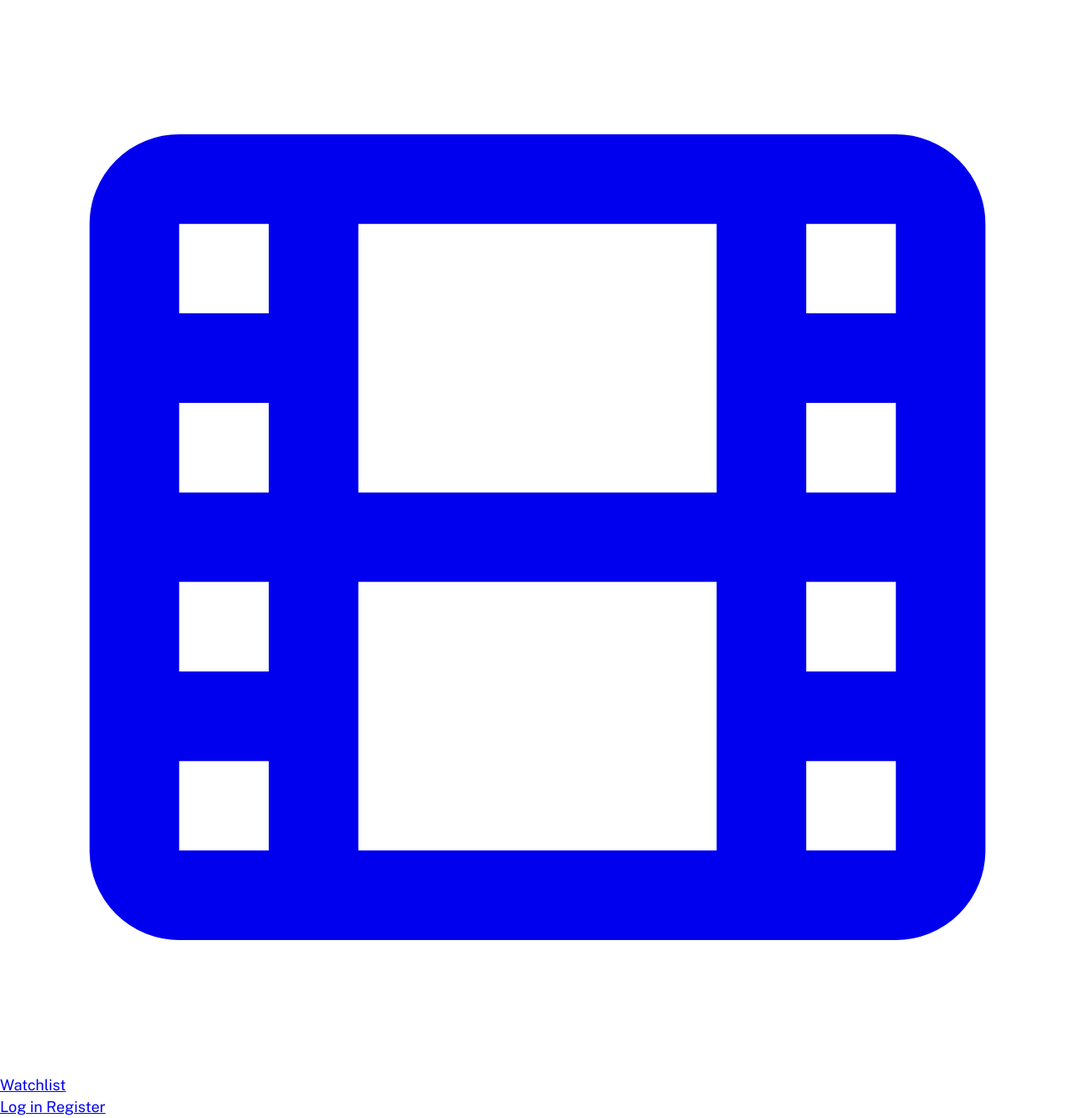
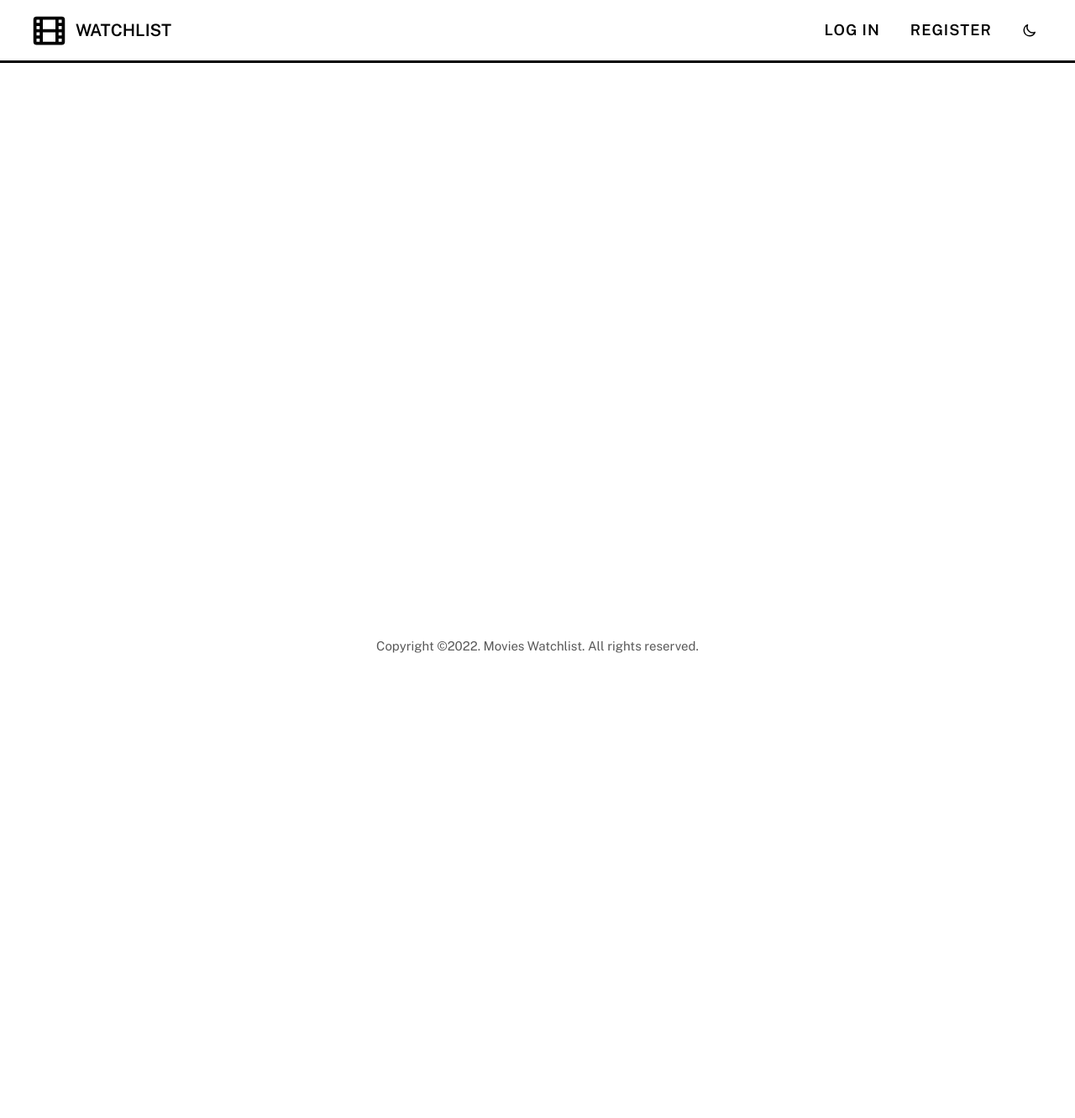
Before and after one commit to VrMonterrey/Movie-Watchlist, a Flask app: template movie_library/templates/layout.html in a window 1280 px wide. Shown: the whole page at 84% size. After the commit the page ends 778 px from the top, so only its background shows below. Run offline with Flask 3, Linux system fonts and the light colour scheme; the template is opened without the code that fills it, so the values that code supplies are empty.

Commit message:
added dark theme

```diff
--- a/movie_library/__init__.py
+++ b/movie_library/__init__.py
@@ -11,7 +11,7 @@ load_dotenv()
 def create_app():
     app = Flask(__name__)
     app.config["MONGODB_URI"] = os.environ.get("MONGODB_URI")
-    app.config["SECRET_KEY"] = os.environ.get("SECRET_KEY", "")
+    app.config["SECRET_KEY"] = os.environ.get("SECRET_KEY", "Alex")
     client = MongoClient(app.config["MONGODB_URI"])
     app.db = client['Alexander23']
     app.register_blueprint(pages)
--- a/movie_library/static/css/main.css
+++ b/movie_library/static/css/main.css
@@ -9,6 +9,19 @@
     --tag-colour: #e5e5e5;
 
     --border: 3px solid #000;
+  }
+
+  :root.dark-mode {
+    --text-dark: #fbf2f2;
+    --text-light: #000;
+    --text-muted: #595959;
+
+    --background-color: #1c2023;
+    --accent-colour: #f56565;
+    --accent-colour-2: #3bb54a;
+    --tag-colour: var(--accent-colour-2);
+
+    --border: 3px solid #fff;
   }
 
   .button {
@@ -46,6 +59,8 @@
   }
 
   body {
+    display: flex;
+    flex-direction: column;
     /* Sets the shared font characteristics, so that that they can be inherited globally */
     font-family: "Public Sans", sans-serif;
     color: var(--text-dark);
@@ -53,6 +68,94 @@
     background-color: var(--background-color);
   }
 
+  .main {
+    flex-grow: 1;
+    padding: 3rem 1.5rem 2rem 1.5rem;
+  }
+
+  @media screen and (min-width: 30em) {
+    .main{
+      padding-top: 5rem
+    }
+  }
+  .header{
+    padding: 0 2rem;
+    border-bottom: var(--border);
+  }
+
+  .header__logo {
+    display: flex;
+    align-items: center;
+    height: 4rem;
+    color: inherit;
+    text-decoration: none;
+  }
+
+  .header__logo:hover {
+    color: var(--accent-colour);
+  }
+
+  .logo__icon {
+    width: 2.5rem;
+    height: 2.5rem;
+  }
+
+  .logo__name {
+    margin-left: 0.5rem;
+    text-transform: uppercase;
+    font-weight: 600;
+    font-size: 20px;
+  }
+
+  .nav-container {
+    display: flex;
+    justify-content: space-between;
+    max-width: 75rem;
+    margin: 0 auto;
+  }
+
+  .nav {
+    display: flex;
+  }
+
+  .nav__link {
+    display: flex;
+    align-items: center;
+    padding: 0 0.5rem;
+    text-decoration: none;
+    color: inherit;
+  }
+
+  .nav__link--active {
+    background-color: var(--accent-colour);
+    color: var(--text-light)
+  }
+
+  .nav__link:not(:last-child) {
+    margin-right: 1rem;
+  }
+
+  .nav__link:hover {
+    margin-bottom: -3px;
+    border-bottom: var(--border);
+  }
+
+  .nav__item {
+    font-weight: 600;
+    letter-spacing: 1px;
+    text-transform: uppercase;
+  }
+
+  .nav__icon {
+    width: 1em;
+    height: 1em;
+  }
+
+  .footer {
+    padding: 1rem 0;
+    color: var(--text-muted);
+    text-align: center;
+  }
   /* Button styles that we'll share across our site */
   .button {
     /* In order to easily position our buttons, we're making them block level elements */
--- a/movie_library/templates/layout.html
+++ b/movie_library/templates/layout.html
@@ -1,6 +1,7 @@
 {% from "macros/nav.html" import header %}
+{% from "macros/footer.html" import footer %}
 <!DOCTYPE html>
-<html lang="en">
+<html lang="en" class="{{ 'dark-mode' if session.get('theme') == 'dark' }}">
     <head>
         <meta charset="UTF-8" />
         <meta name="viewport" content="width=device-width, initial-scale=1.0" />
@@ -14,9 +15,10 @@
     </head>
 
     <body>
-        {{ header("","") }}
+        {{ header(session.get("email"),session.get("theme")) }}
         <main class="main">
             {% block main_content %} {% endblock %}
         </main>
+        {{ footer() }}
     </body>
 </html>
--- /dev/null
+++ b/movie_library/templates/macros/footer.html
@@ -0,0 +1,5 @@
+{% macro footer() %}
+<footer class="footer">
+    <small>Copyright &copy;2022. Movies Watchlist. All rights reserved.</small>
+</footer>
+{% endmacro %}
--- a/movie_library/templates/macros/nav.html
+++ b/movie_library/templates/macros/nav.html
@@ -1,11 +1,11 @@
+{% from "macros/svgs.html" import moon,sun %}
 {% macro header(email, theme) %}
 <header class="header">
-    <div class=nav-container>
+    <div class="nav-container">
         <a href="{{ url_for('pages.index')}}" class="header__logo">
         <svg xmlns="http://www.w3.org/2000/svg" class="logo__icon" fill="none" viewBox="0 0 24 24" stroke="currentColor">
         <path stroke-linecap="round" stroke-linejoin="round" stroke-width="2" d="M7 4v16M17 4v16M3 8h4m10 0h4M3 12h18M3 16h4m10 0h4M4 20h16a1 1 0 001-1V5a1 1 0 00-1-1H4a1 1 0 00-1 1v14a1 1 0 001 1z" />
-        </svg>
-            <span class="logo__name">Watchlist</span>
+        </svg><span class="logo__name">Watchlist</span>
         </a>
         <nav class="nav">
             {% if not email %}
@@ -35,6 +35,16 @@
                     <span class="nav__item">Log out</span>
                 </a>
             {% endif %}
+            <a href="{{ url_for('pages.toggle_theme', current_page=request.path) }}"
+            class="nav__link">
+                <span class="nav__item">
+                    {% if theme == "dark" %}
+                        {{ sun("nav__icon") }}
+                    {% else %}
+                        {{ moon("nav__icon") }}
+                    {% endif %}
+                </span>
+            </a>
         </nav>
     </div>
 </header>
--- /dev/null
+++ b/movie_library/templates/macros/svgs.html
@@ -0,0 +1,23 @@
+{% macro star(class_) %}
+<svg xmlns="http://www.w3.org/2000/svg" class="{{ class_ }}" viewBox="0 0 24 24" stroke="currentColor">
+  <path stroke-linecap="round" stroke-linejoin="round" stroke-width="2" d="M11.049 2.927c.3-.921 1.603-.921 1.902 0l1.519 4.674a1 1 0 00.95.69h4.915c.969 0 1.371 1.24.588 1.81l-3.976 2.888a1 1 0 00-.363 1.118l1.518 4.674c.3.922-.755 1.688-1.538 1.118l-3.976-2.888a1 1 0 00-1.176 0l-3.976 2.888c-.783.57-1.838-.197-1.538-1.118l1.518-4.674a1 1 0 00-.363-1.118l-3.976-2.888c-.784-.57-.38-1.81.588-1.81h4.914a1 1 0 00.951-.69l1.519-4.674z" />
+</svg>
+{% endmacro %}
+
+{% macro pencil(class_) %}
+<svg xmlns="http://www.w3.org/2000/svg" class="{{ class_ }}" fill="none" viewBox="0 0 24 24" stroke="currentColor">
+  <path stroke-linecap="round" stroke-linejoin="round" stroke-width="2" d="M15.232 5.232l3.536 3.536m-2.036-5.036a2.5 2.5 0 113.536 3.536L6.5 21.036H3v-3.572L16.732 3.732z" />
+</svg>
+{% endmacro %}
+
+{% macro moon(class_) %}
+<svg xmlns="http://www.w3.org/2000/svg" class="{{ class_ }}" fill="none" viewBox="0 0 24 24" stroke="currentColor">
+  <path stroke-linecap="round" stroke-linejoin="round" stroke-width="2" d="M20.354 15.354A9 9 0 018.646 3.646 9.003 9.003 0 0012 21a9.003 9.003 0 008.354-5.646z" />
+</svg>
+{% endmacro %}
+
+{% macro sun(class_) %}
+<svg xmlns="http://www.w3.org/2000/svg" class="{{ class_ }}" fill="none" viewBox="0 0 24 24" stroke="currentColor">
+  <path stroke-linecap="round" stroke-linejoin="round" stroke-width="2" d="M12 3v1m0 16v1m9-9h-1M4 12H3m15.364 6.364l-.707-.707M6.343 6.343l-.707-.707m12.728 0l-.707.707M6.343 17.657l-.707.707M16 12a4 4 0 11-8 0 4 4 0 018 0z" />
+</svg>
+{% endmacro %}
```
Also changed, not shown: movie_library/routes.py (+11 -1 lines).
